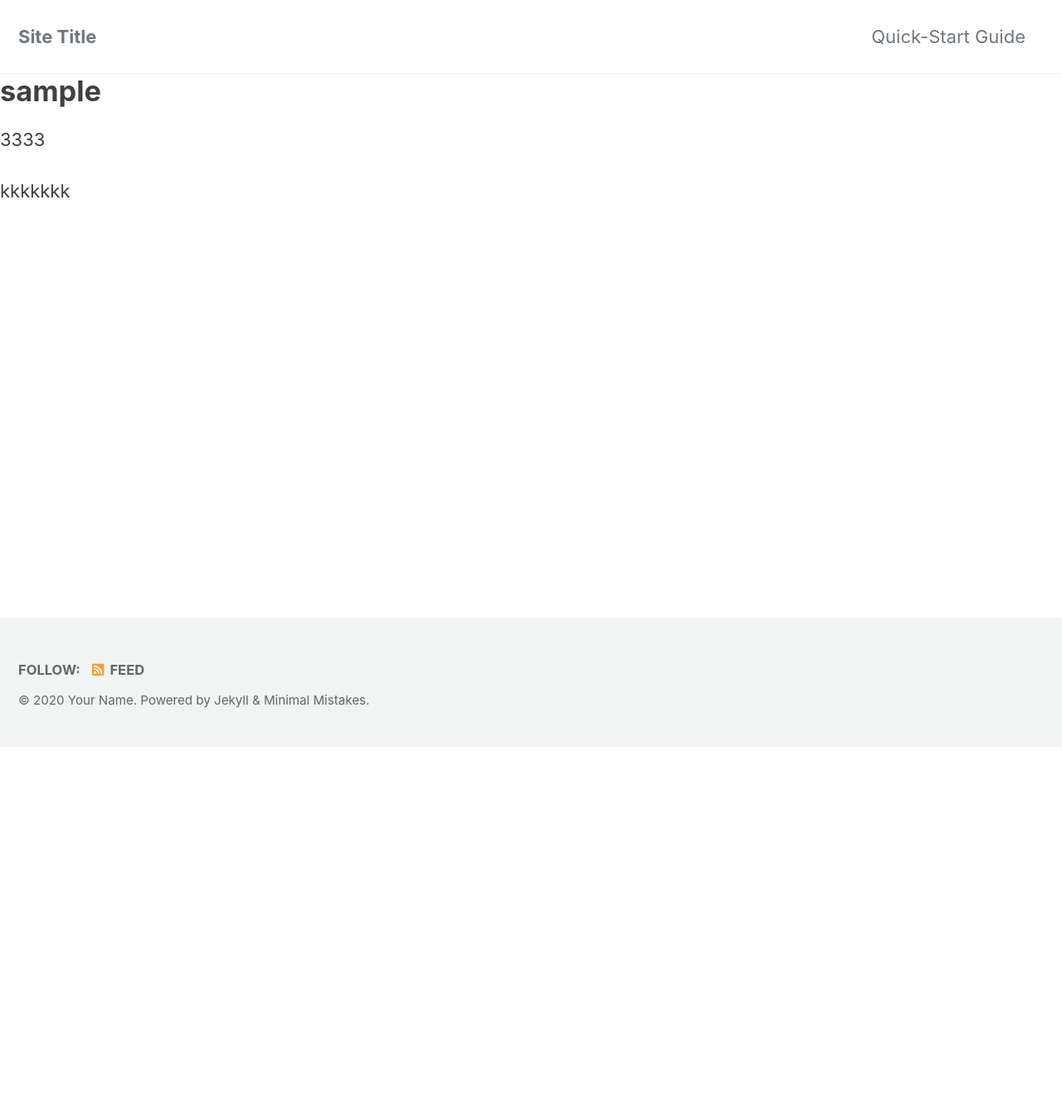
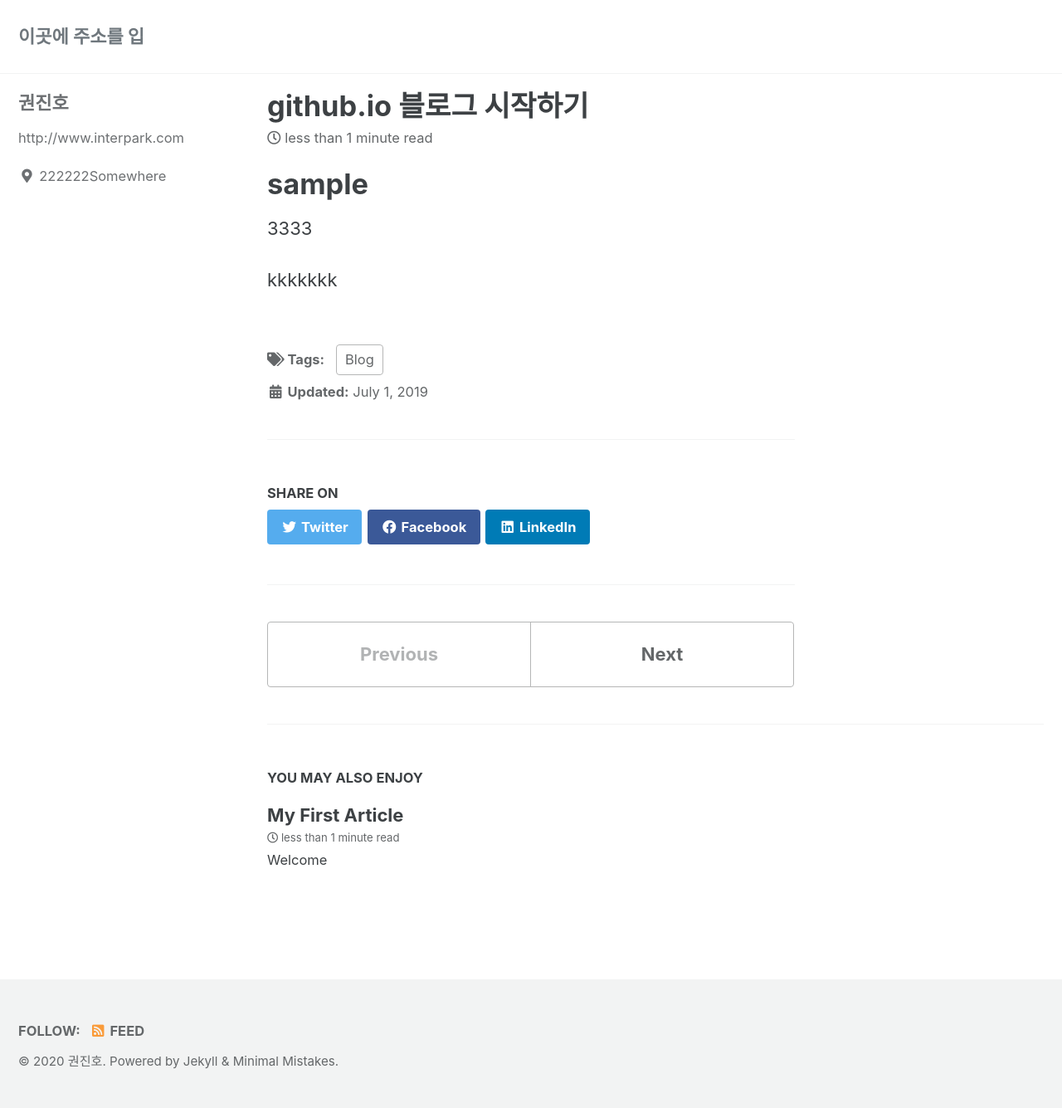
Before and after one commit to JinHoKwon/jinhokwon.github.io, a Jekyll site: the page built from _posts/2019-07-01-sample.md, in a window 1280 px wide. Shown: the whole page at 83% size. Built offline with Jekyll 4.4.1, drawn with Linux system fonts in a browser that asks for light colours; cached includes are drawn as plain includes; before the commit the page ends 900 px from its top, so only the background shows below that.

Commit message:
* 테마 변경함.

```diff
--- a/_config.yml
+++ b/_config.yml
@@ -16,10 +16,10 @@ minimal_mistakes_skin    : "default" # "air", "aqua", "contrast", "dark", "dirt"
 
 # Site Settings
 locale                   : "en-US"
-title                    : "Site Title"
+title                    : "이곳에 주소를 입"
 title_separator          : "-"
 subtitle                 : # site tagline that appears below site title in masthead
-name                     : "Your Name"
+name                     : "권진호"
 description              : "An amazing website."
 url                      : https://jinhokwon.github.io/
 baseurl                  : # the subpath of your site, e.g. "/blog"
@@ -93,10 +93,10 @@ analytics:
 
 # Site Author
 author:
-  name             : "Your Name"
+  name             : "권진호"
   avatar           : # path of avatar image, e.g. "/assets/images/bio-photo.jpg"
-  bio              : "I am an **amazing** person."
-  location         : "Somewhere"
+  bio              : "http://www.interpark.com"
+  location         : "222222Somewhere"
   email            :
   links:
     - label: "Email"
```
Also changed, not shown: _data/navigation.yml (+4 -4 lines), _posts/2019-07-01-sample.md (+1 -5 lines).
